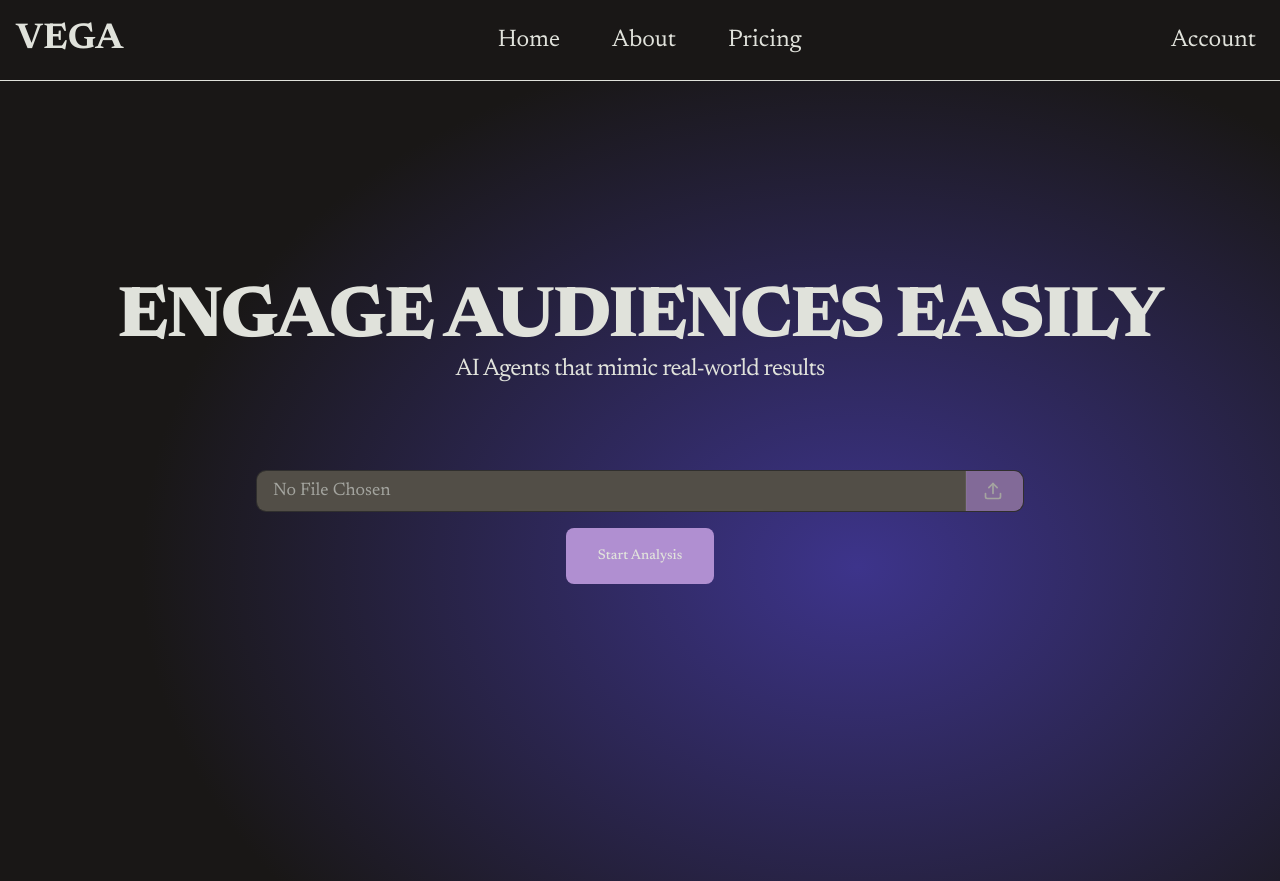
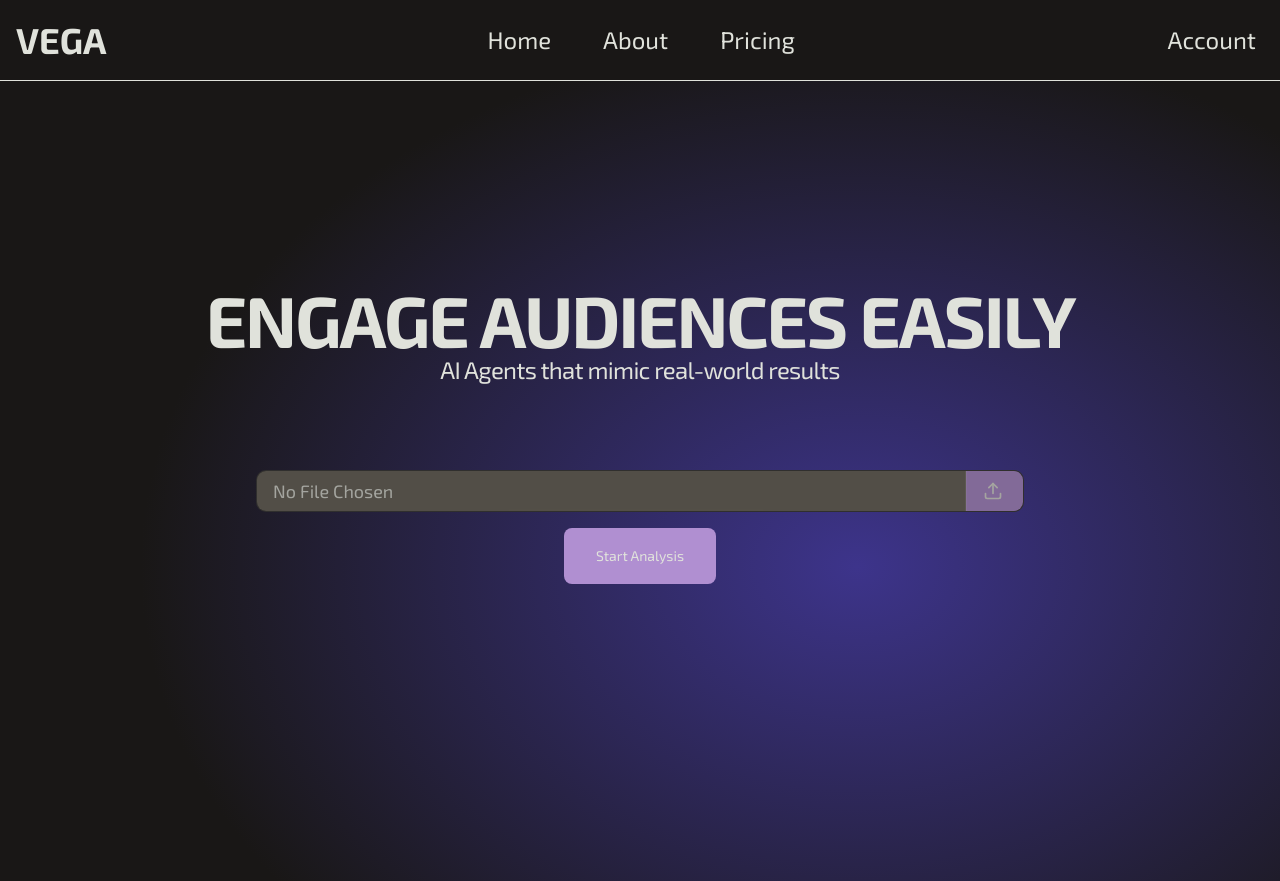
Before and after one commit to myr124/vega, a Next.js app: page / in a window 1280 px wide. Built offline with nearby package versions, Linux system fonts and the light colour scheme.

Commit message:
New font

```diff
--- a/src/app/layout.tsx
+++ b/src/app/layout.tsx
@@ -1,5 +1,5 @@
 import type { Metadata } from "next";
-import { Geist, Geist_Mono } from "next/font/google";
+import {Exo_2 } from "next/font/google";
 import "./globals.css";
 import { Newsreader } from "next/font/google";
 import {
@@ -13,18 +13,11 @@ import {
     NavigationMenuViewport,
 } from "@/components/ui/navigation-menu"
 
-
-
-const geistSans = Geist({
-    variable: "--font-geist-sans",
+const exo_2 = Exo_2({
+    variable: "--font-exo-2",
     subsets: ["latin"],
+    weight: ["400", "700"]
 });
-
-const geistMono = Geist_Mono({
-    variable: "--font-geist-mono",
-    subsets: ["latin"],
-});
-
 
 const newsReader = Newsreader({
     variable: "--font-newsreader",
@@ -41,7 +34,7 @@ export default function RootLayout({
     children: React.ReactNode;
 }>) {
     return (
-        <html className={newsReader.className} lang="en">
+        <html className={exo_2.className} lang="en">
             <body className="dark">
                 <nav
                     className="flex items-center p-4 sticky top-0 z-50"
```
